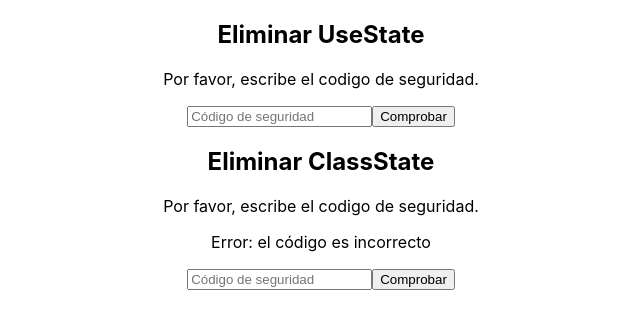
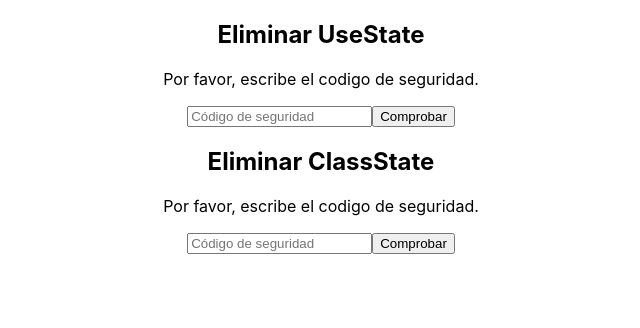
Before and after one commit to Juliobarriosdev/codigos-seguridad-app, a React (Create React App) app: page / in a window 1280 px wide. Shown: the top 328 px of the page, without its empty margins (319-959 px from the left). Built offline with nearby package versions, Linux system fonts and the light colour scheme.

Commit message:
Estados compuestos

```diff
--- a/src/Components/ClassState.js
+++ b/src/Components/ClassState.js
@@ -1,12 +1,15 @@
 import React from "react";
 import { Loading } from "./Loading"
+
+const SECURITY_CODE = 'paradigma';
 
 class ClassState extends React.Component {
   constructor(props) {
     super(props);
 
     this.state = {
-      error: true,
+      value: '',
+      error: false,
       loading: false
     };
   }
@@ -26,7 +29,11 @@ class ClassState extends React.Component {
     setTimeout(() => {
       // console.log("Haciendo la validación");
 
-      this.setState({ loading: false });
+      if (SECURITY_CODE === this.state.value) {
+        this.setState({ loading: false, error: false,});
+      } else {
+        this.setState({ error: true, loading: false });
+      }
 
       console.log("Terminado la validación");
     }, 3000)
@@ -34,19 +41,27 @@ class ClassState extends React.Component {
 
   }
   render() {
+    const { value, error, loading } = this.state;
+
     return (
       <div>
         <h2>Eliminar {this.props.name}</h2>
         <p>Por favor, escribe el codigo de seguridad.</p>
 
-        {this.state.error && (
+        { (error && !loading) && (
         <p>Error: el código es incorrecto</p>
         )}
-        {this.state.loading && (
+        { loading && (
         <Loading/>
         )}
 
-        <input placeholder="Código de seguridad" />
+        <input
+          placeholder="Código de seguridad"
+          value={this.state.value}
+          onChange={(event) => {
+            this.setState({ value: event.target.value })
+          }}
+        />
         <button
           onClick={() => this.setState({ loading: true })}
         >
```
